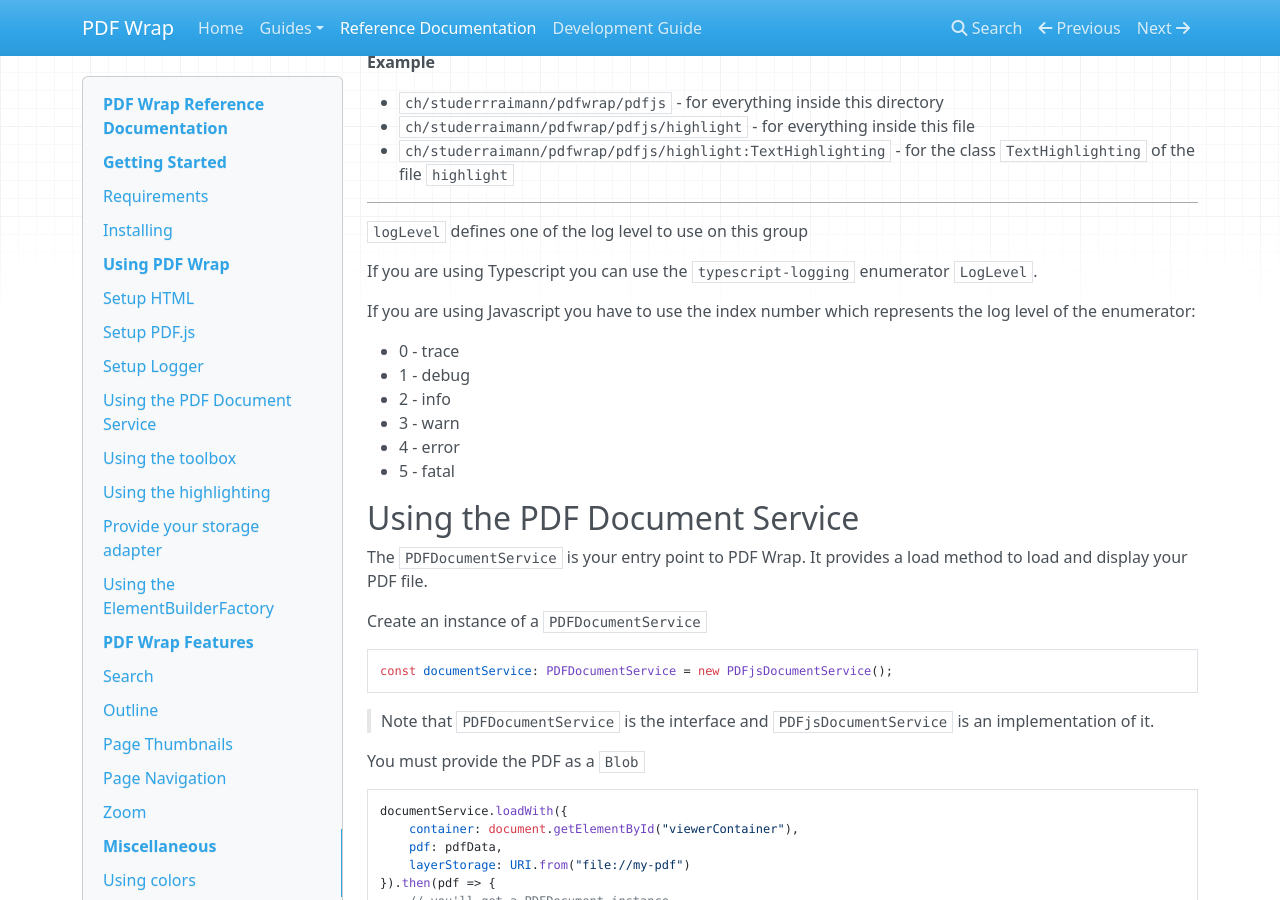
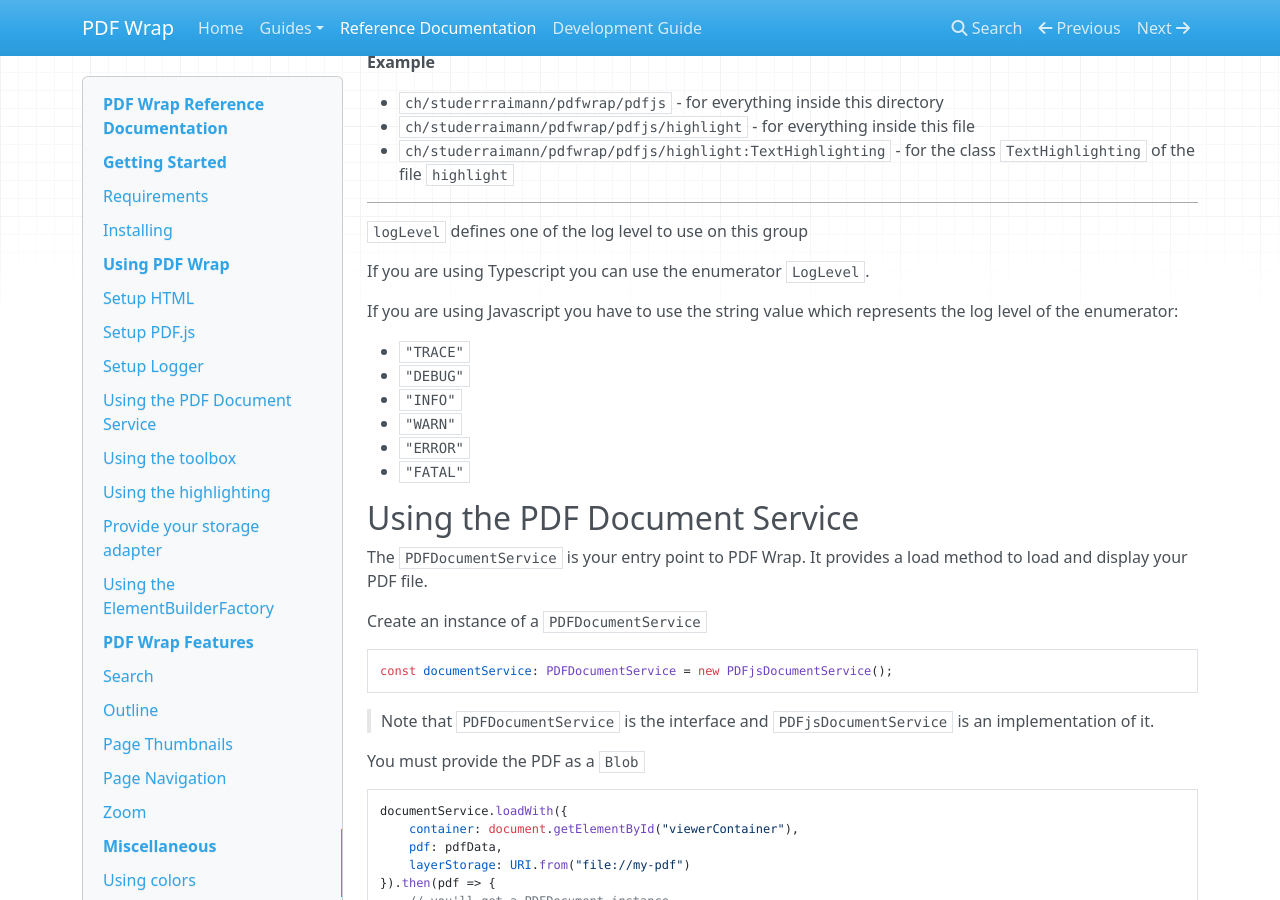
Before and after one commit to fluxapps/pdf-wrap, an MkDocs documentation site: the page built from docs/reference-documentation.md, in a window 1280 px wide and 900 px high, scrolled down 2985 px. Built offline with MkDocs 1.6.1, drawn with Linux system fonts in a browser that asks for light colours; nearby versions of some CDN libraries; old or Windows-style settings are respelled for this version of MkDocs.

Commit message:
Add LogLevel enum to log config

```diff
--- a/docs/reference-documentation.md
+++ b/docs/reference-documentation.md
@@ -159,16 +159,16 @@ It allows you to define different log levels for different directories, files or
 
 `logLevel` defines one of the log level to use on this group
 
-If you are using Typescript you can use the `typescript-logging` enumerator `LogLevel`.
+If you are using Typescript you can use the enumerator `LogLevel`.
 
-If you are using Javascript you have to use the index number which represents the log level of the enumerator:
+If you are using Javascript you have to use the string value which represents the log level of the enumerator:
 
-* 0 - trace
-* 1 - debug
-* 2 - info
-* 3 - warn
-* 4 - error
-* 5 - fatal
+* `"TRACE"`
+* `"DEBUG"`
+* `"INFO"`
+* `"WARN"`
+* `"ERROR"`
+* `"FATAL"`
 
 ## Using the PDF Document Service
 
```
Also changed, not shown: 1 other file.
